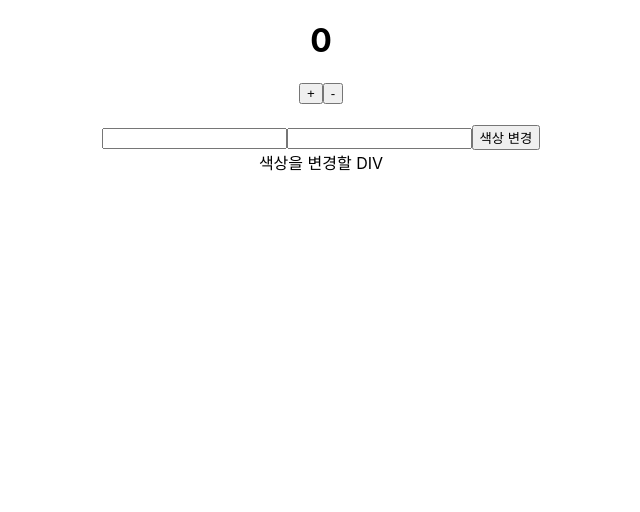
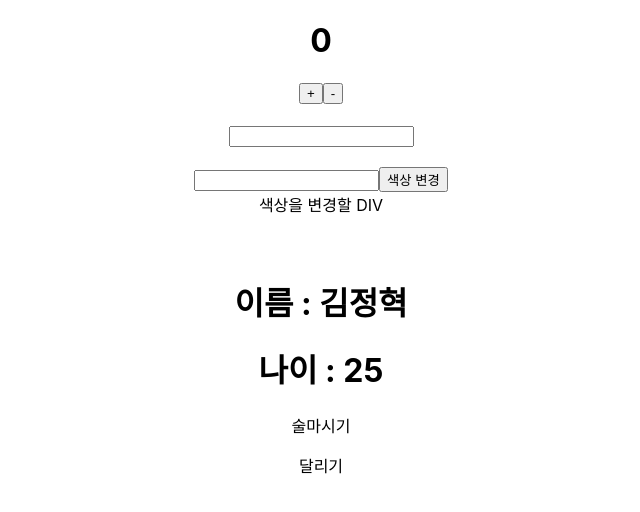
Before and after one commit to jeong-hyuk/typescript-react-app, a React (Create React App) app: page / in a window 1280 px wide. Shown: the top 512 px of the page, without its empty margins (319-959 px from the left). Built offline with nearby package versions, Linux system fonts and the light colour scheme.

Commit message:
useRef 변수 + Props 실습
useRef 변수 + Props 실습

```diff
--- a/src/App.tsx
+++ b/src/App.tsx
@@ -3,13 +3,19 @@ import "./App.css";
 import Counter from "./components/Counter";
 import Input from "./components/Input";
 import ChangeColor from "./components/ChangeColor";
+import ParentProps from "./components/ParentProps";
 
 function App() {
   return (
     <div className="App">
       <Counter />
       <Input />
+      <br />
+      <br />
       <ChangeColor />
+      <br />
+      <br />
+      <ParentProps />
     </div>
   );
 }
--- a/src/components/ChangeColor.tsx
+++ b/src/components/ChangeColor.tsx
@@ -3,10 +3,15 @@ import React, { useRef } from "react";
 export default function ChangeColor() {
   const inputRef = useRef<HTMLInputElement>(null);
   const divRef = useRef<HTMLDivElement>(null);
+  const varRef = useRef<String>("");
 
   const handleColor = (): void => {
     if (divRef.current !== null && inputRef.current != null) {
       divRef.current.style.backgroundColor = inputRef.current.value;
+
+      varRef.current = inputRef.current.value;
+      console.log(varRef.current);
+
       inputRef.current.value = "";
     }
   };
--- /dev/null
+++ b/src/components/ParentProps.tsx
@@ -0,0 +1,22 @@
+import React from "react";
+import Props from "./Props";
+
+export interface MyProps {
+  name: string;
+  age: number;
+  hobbies?: string[];
+}
+
+export default function ParentProps() {
+  const jack: MyProps = {
+    name: "김정혁",
+    age: 25,
+    hobbies: ["술마시기", "달리기"],
+  };
+  return (
+    <>
+      {/* <Props name={jack.name} age={jack.age} hobbies={jack.hobbies} /> */}
+      <Props {...jack} />
+    </>
+  );
+}
--- /dev/null
+++ b/src/components/Props.tsx
@@ -0,0 +1,15 @@
+import React from "react";
+import { MyProps } from "./ParentProps";
+//name, age, hobbies
+
+export default function Props({ name, age, hobbies }: MyProps) {
+  return (
+    <>
+      <h1>이름 : {name}</h1>
+      <h1>나이 : {age}</h1>
+      {hobbies?.map((el: string, idx: number): any => (
+        <p key={idx}>{el}</p>
+      ))}
+    </>
+  );
+}
```
